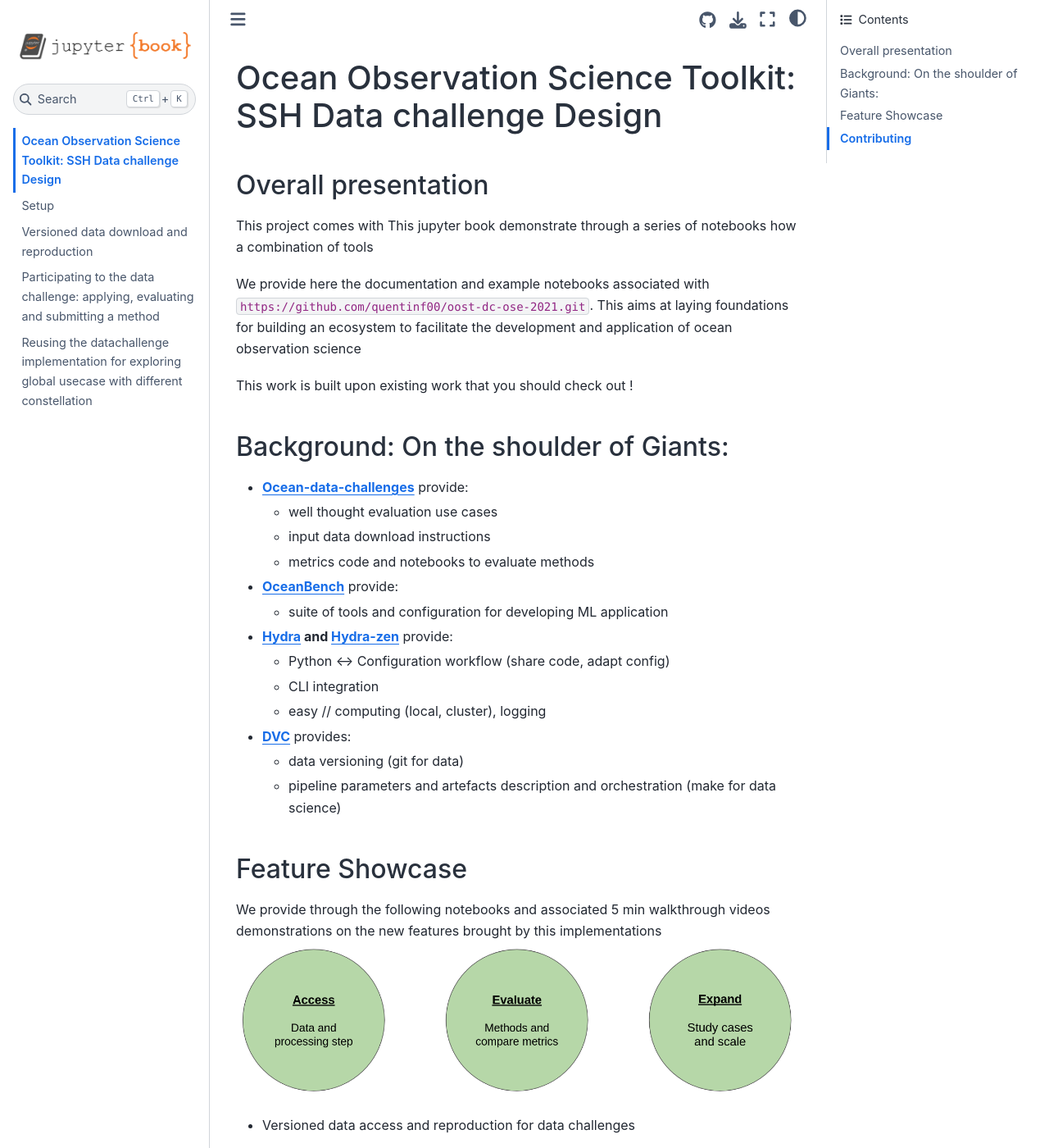
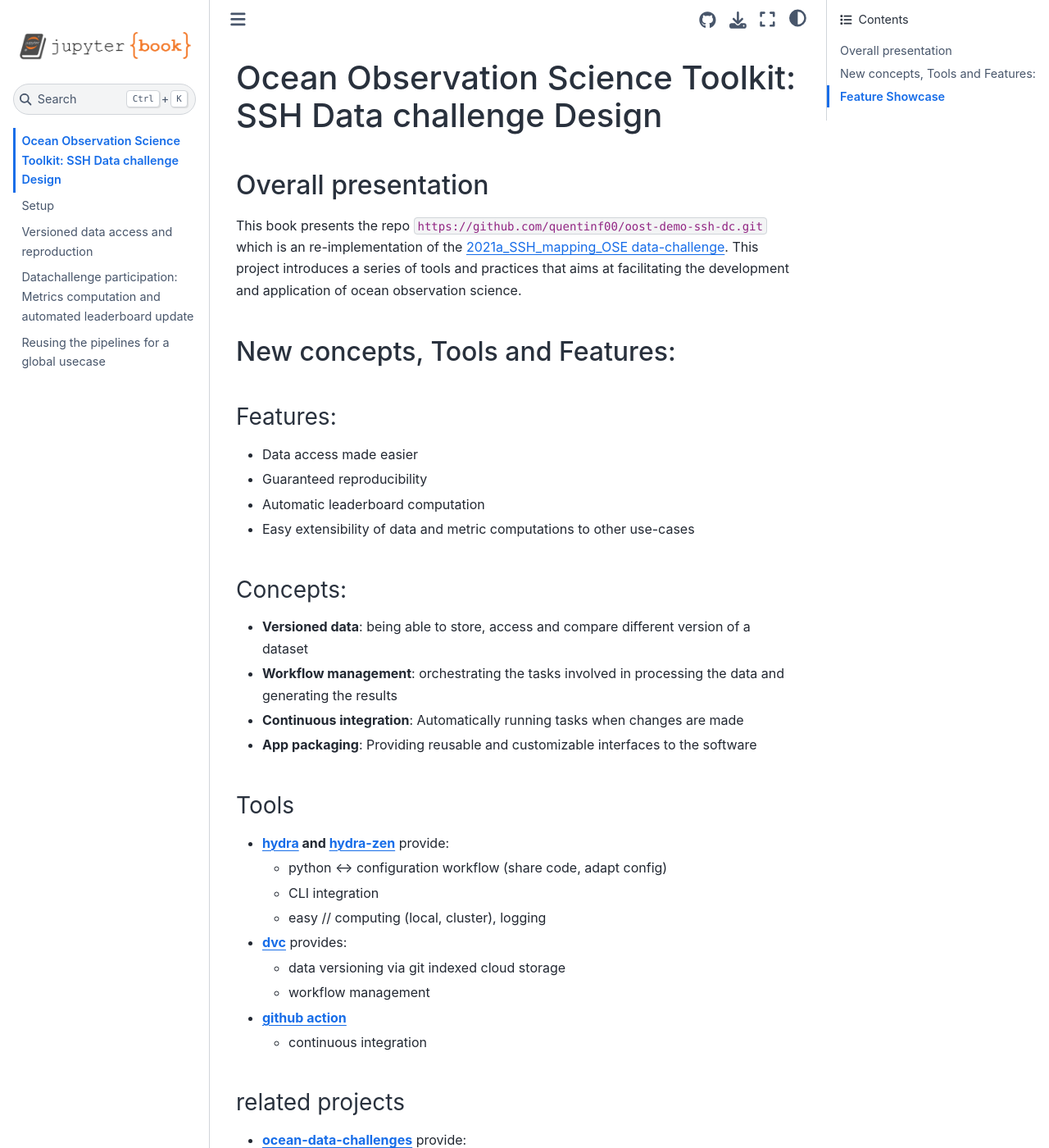
Before and after one commit to quentinf00/ocb-dc-ose-2021, a Jupyter Book: the page built from docs/intro.md, in a window 1280 px wide and 1400 px high. Shown: the whole window at 82% size. Built offline with Jupyter Book 1.0.4 settings and Sphinx 7.4.7 and the Sphinx Book theme 1.1.4, drawn with Linux system fonts in a browser that asks for light colours; some of the changed text lies outside the part shown; grey boxes are pictures that could not be loaded.

Commit message:
update intro

````diff
--- a/docs/_config.yml
+++ b/docs/_config.yml
@@ -29,12 +29,12 @@
 
 # Information about where the book exists on the web
 repository:
-  url: https://github.com/quentinf00/oost-dc-ose-2021
+  url: https://github.com/quentinf00/oost-demo-ssh-dc
   path_to_book: docs  # Optional path to your book, relative to the repository root
   branch: main  # Which branch of the repository should be used when creating links (optional)
 
-launch_buttons:
-  colab_url: "https://colab.research.google.com"
+# launch_buttons:
+#   colab_url: "https://colab.research.google.com"
 # Add GitHub buttons to your book
 # See https://jupyterbook.org/customize/config.html#add-a-link-to-your-repository
 html:
--- a/docs/intro.md
+++ b/docs/intro.md
@@ -2,28 +2,45 @@
 
 
 ## Overall presentation
-This project comes with
-This jupyter book demonstrate through a series of notebooks how a combination of tools
+This book presents the repo `https://github.com/quentinf00/oost-demo-ssh-dc.git` which is an re-implementation of the [2021a_SSH_mapping_OSE data-challenge](https://github.com/ocean-data-challenges/2023a_SSH_mapping_OSE).
+ This project introduces a series of tools and practices that aims at facilitating the development and application of ocean observation science.
 
-We provide here the documentation and example notebooks associated with  `https://github.com/quentinf00/oost-dc-ose-2021.git`.
-This aims at laying foundations for building an ecosystem to facilitate the development and application of ocean observation science
+## New concepts, Tools and Features:
 
-This work is built upon existing work that you should check out !
 
-## Background: On the shoulder of Giants:
-- **[Ocean-data-challenges](https://ocean-data-challenges.github.io/)** provide:
+### Features:
+- Data access made easier
+- Guaranteed reproducibility
+- Automatic leaderboard computation
+- Easy extensibility of data  and metric computations to other use-cases
+
+### Concepts:
+- **Versioned data**: being able to store, access and compare different version of a dataset
+- **Workflow management**: orchestrating the tasks involved in processing the data and generating the results
+- **Continuous integration**: Automatically running tasks when changes are made
+- **App packaging**: Providing reusable and customizable interfaces to the software
+
+
+### Tools
+-  **[hydra](https://hydra.cc/docs/intro/) and [hydra-zen](https://mit-ll-responsible-ai.github.io/hydra-zen/)** provide:
+    -  python <-> configuration workflow (share code, adapt config)
+    -  CLI integration
+    -  easy // computing (local, cluster), logging
+-  **[dvc](https://dvc.org/doc/use-cases)** provides:
+    -  data versioning via git indexed cloud storage
+    -  workflow management
+- **[github action](https://docs.github.com/en/actions)**
+    - continuous integration
+
+
+### related projects
+- **[ocean-data-challenges](https://ocean-data-challenges.github.io/)** provide:
     - well thought evaluation use cases
     - input data download instructions
     - metrics code and notebooks to evaluate methods
--  **[OceanBench](https://jejjohnson.github.io/oceanbench/content/overview.html)** provide:
-    -  suite of tools  and configuration for developing ML application
--  **[Hydra](https://hydra.cc/docs/intro/) and [Hydra-zen](https://mit-ll-responsible-ai.github.io/hydra-zen/)** provide:
-    -  Python <-> Configuration workflow (share code, adapt config)
-    -  CLI integration
-    -  easy // computing (local, cluster), logging
--  **[DVC](https://dvc.org/doc/use-cases)** provides:
-    -  data versioning (git for data)
-    -  pipeline parameters and artefacts description and orchestration (make for data science)
+-  **[oceanbench](https://jejjohnson.github.io/oceanbench/content/overview.html)** provide:
+    -  suite of tools and configuration for developing ml application
+
 
 ## Feature Showcase
 We provide through the following notebooks and associated 5 min walkthrough videos demonstrations on the new features brought by this implementations
@@ -32,12 +49,8 @@
 <iframe width="560" height="315" src="https://www.youtube.com/embed/9sMfMNRIaJA?si=2r3As5ZdwhrWZkPk" title="YouTube video player" frameborder="0" allow="accelerometer; autoplay; clipboard-write; encrypted-media; gyroscope; picture-in-picture; web-share" referrerpolicy="strict-origin-when-cross-origin" allowfullscreen></iframe>
 
 - Metrics computation and automated leaderboard update
-- Configuring new usecases and scaling to operations
+- Reusing the pipelines for a global usecase
 
-## Contributing
-The idea of this project is to define the guidelines so that different actors can add their brick to the ecosystem while providing good interoperability with exitings components.
-The following examples aims at clarifying how to do so:
-_To be continued_
 
 
 ```{tableofcontents}
--- a/docs/oost_dc_ose_2021_data.md
+++ b/docs/oost_dc_ose_2021_data.md
@@ -11,7 +11,7 @@
   name: oost-docs
 ---
 
-# Versioned data download and reproduction
+# Versioned data access and reproduction
 
 
 ## Reusing processing steps and reproducing data preparation
@@ -65,7 +65,7 @@
 
 ```{code-cell} ipython3
 # Storing the repo url for convenience
-%env DC_REPO=https://github.com/quentinf00/oost-dc-ose-2021.git
+%env DC_REPO=https://github.com/quentinf00/oost-demo-ssh-dc.git
 ```
 
 ```{code-cell} ipython3
--- a/docs/oost_dc_ose_2021_global.md
+++ b/docs/oost_dc_ose_2021_global.md
@@ -10,7 +10,7 @@
   name: oost-docs
 ---
 
-# Reusing the datachallenge implementation for exploring global usecase with different constellation
+# Reusing the pipelines for a global usecase
 
 ## Creating novel input data configuration
 
--- a/docs/oost_dc_ose_2021_oi.md
+++ b/docs/oost_dc_ose_2021_oi.md
@@ -11,7 +11,7 @@
 ---
 
 
-# Participating to the data challenge: applying, evaluating and submitting a method
+# Datachallenge participation: Metrics computation and automated leaderboard update
 
 ## Fetching the input data
 
@@ -21,7 +21,7 @@
 tags:
   - scroll-output
 ---
-!dvc get https://github.com/quentinf00/oost-dc-ose-2021.git datachallenge/data/prepared/input
+!dvc get https://github.com/quentinf00/oost-demo-ssh-dc.git datachallenge/data/prepared/input
 ```
 
 ```{code-cell}
@@ -124,7 +124,7 @@
   - scroll-output
 ---
 %%bash
-dvc get  https://github.com/quentinf00/oost-dc-ose-2021.git \
+dvc get  https://github.com/quentinf00/oost-demo-ssh-dc.git \
   datachallenge/data/prepared/ref \
   -o data/prepared/ref
 ```
````
Also changed, not shown: README.md (+5 -7 lines), docs/installation.md (+3 -3 lines).
